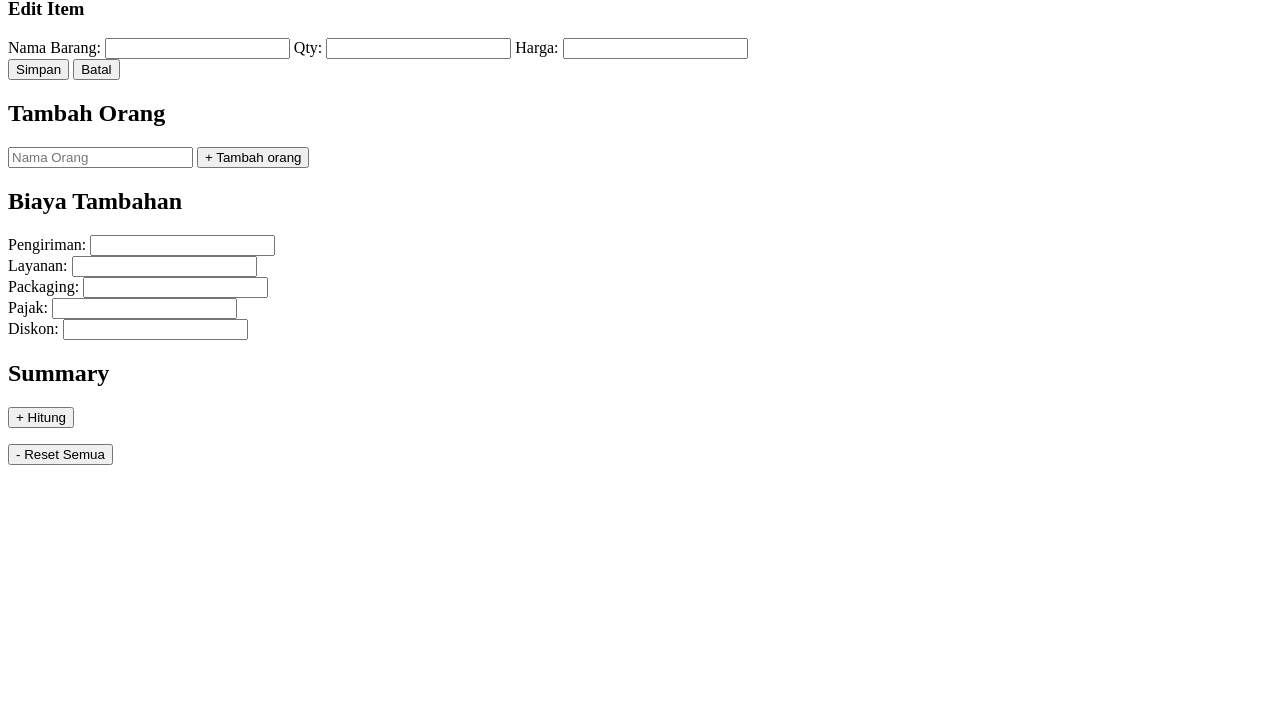
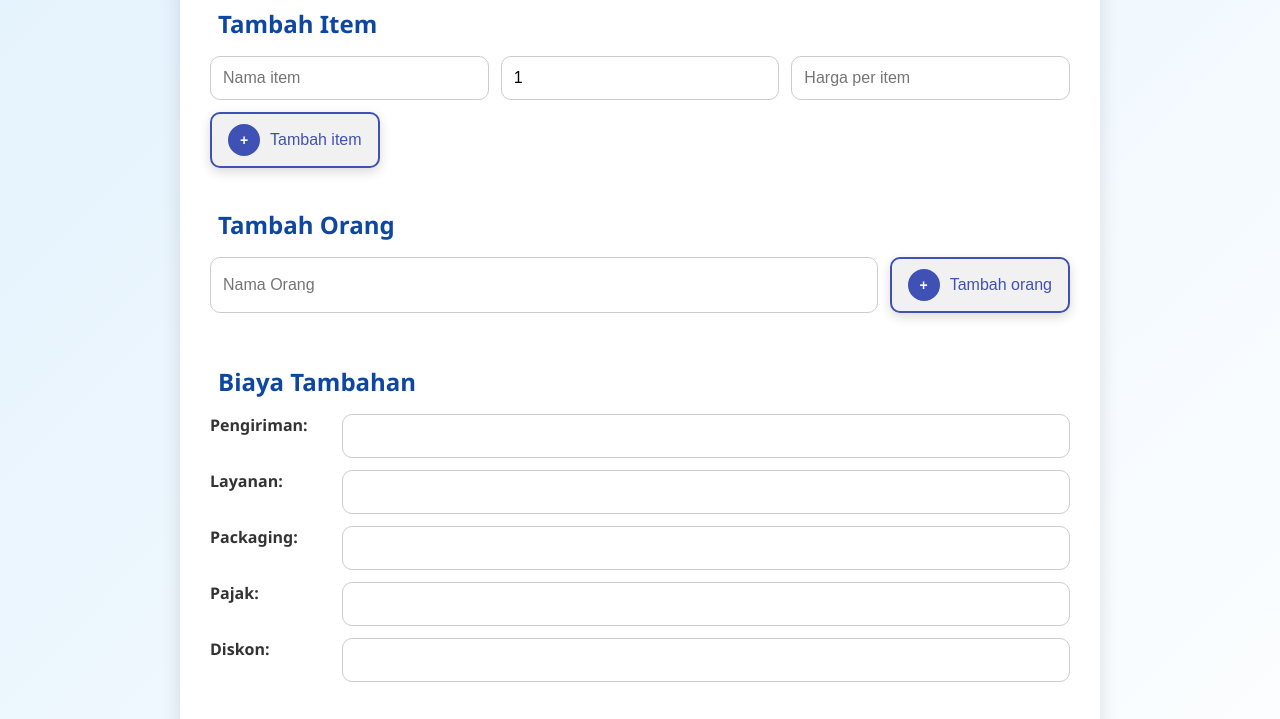
Before and after one commit to Makhall/split-bill, a plain HTML site: page index.html in a window 1280 px wide. Shown: the part 169-888 px from the top of the page. Before the commit the page ends 800 px from the top, so only its background shows below. Drawn offline with Linux system fonts and the light colour scheme.

Commit message:
Update index.html

```diff
--- a/index.html
+++ b/index.html
@@ -4,7 +4,7 @@
   <meta charset="UTF-8" />
   <meta name="viewport" content="width=device-width, initial-scale=1.0" />
   <title>Split Bill</title>
-  <!--link rel="stylesheet" href="style.css" /-->
+  <link rel="stylesheet" href="style.css" />
 </head>
 <body>
   <div class="container">
```
